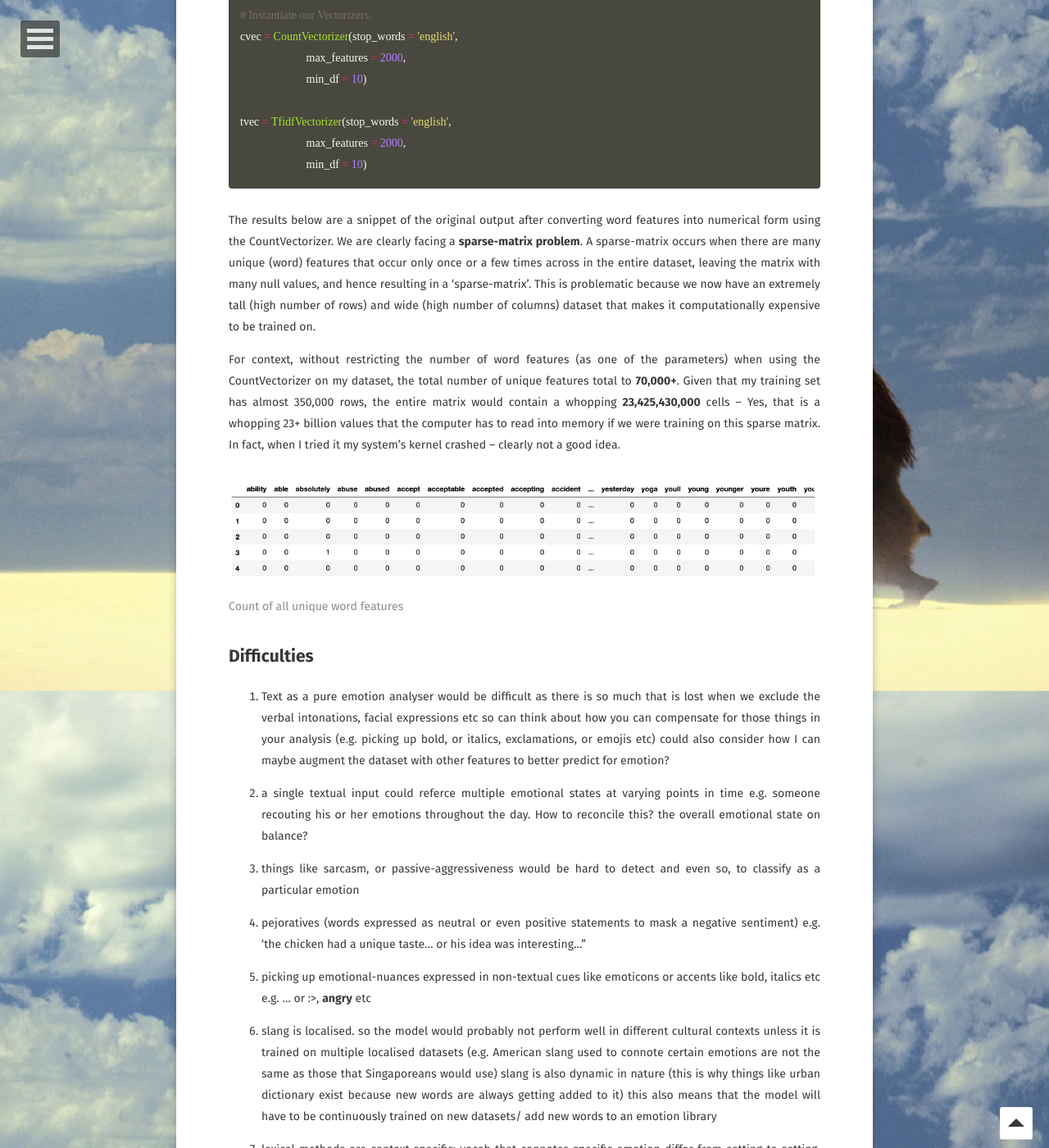
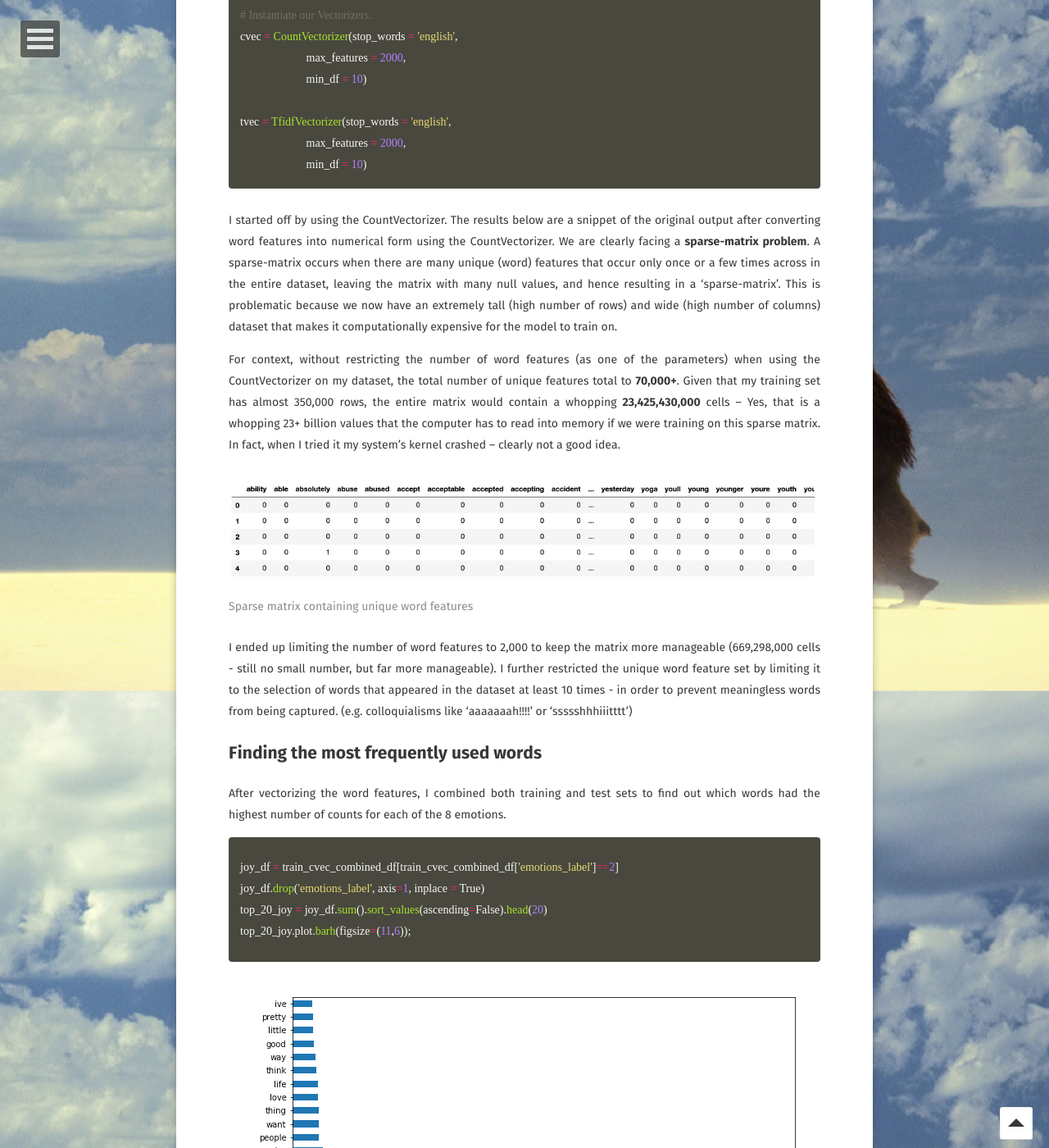
Before and after one commit to linusseah/linusseah.github.io, a Jekyll site: the page built from _posts/2018-02-21-capstone.md, in a window 1280 px wide and 1400 px high, scrolled down 7690 px. Shown: the whole window at 82% size. Built offline with Jekyll 4.4.1, drawn with Linux system fonts in a browser that asks for light colours; some web fonts are replaced; comment, search, counter and statistics services are not loaded; some of the changed text lies outside the part shown.

Commit message:
Update 2018-02-21-capstone.md

```diff
--- a/_posts/2018-02-21-capstone.md
+++ b/_posts/2018-02-21-capstone.md
@@ -284,16 +284,42 @@
 
 {% endhighlight %}
 
-The results below are a snippet of the original output after converting word features into numerical form using the CountVectorizer. We are clearly facing a **sparse-matrix problem**. A sparse-matrix occurs when there are many unique (word) features that occur only once or a few times across in the entire dataset, leaving the matrix with many null values, and hence resulting in a 'sparse-matrix'. This is problematic because we now have an extremely tall (high number of rows) and wide (high number of columns) dataset that makes it computationally expensive to be trained on.
+I started off by using the CountVectorizer. The results below are a snippet of the original output after converting word features into numerical form using the CountVectorizer. We are clearly facing a **sparse-matrix problem**. A sparse-matrix occurs when there are many unique (word) features that occur only once or a few times across in the entire dataset, leaving the matrix with many null values, and hence resulting in a 'sparse-matrix'. This is problematic because we now have an extremely tall (high number of rows) and wide (high number of columns) dataset that makes it computationally expensive for the model to train on.
 
 For context, without restricting the number of word features (as one of the parameters) when using the CountVectorizer on my dataset, the total number of unique features total to **70,000+**. Given that my training set has almost 350,000 rows, the entire matrix would contain a whopping **23,425,430,000** cells -- Yes, that is a whopping 23+ billion values that the computer has to read into memory if we were training on this sparse matrix. In fact, when I tried it my system's kernel crashed -- clearly not a good idea.
 
 <figure>
 	<img src="../assets/img/sparse_m.png">
-	<figcaption> Count of all unique word features </figcaption>
+	<figcaption> Sparse matrix containing unique word features </figcaption>
 </figure>
 
+I ended up limiting the number of word features to 2,000 to keep the matrix more manageable (669,298,000 cells - still no small number, but far more manageable). I further restricted the unique word feature set by limiting it to the selection of words that appeared in the dataset at least 10 times - in order to prevent meaningless words from being captured. (e.g. colloquialisms like 'aaaaaaah!!!!' or 'ssssshhhiiitttt')
 
+## Finding the most frequently used words
+
+After vectorizing the word features, I combined both training and test sets to find out which words had the highest number of counts for each of the 8 emotions.
+
+{% highlight python %}
+joy_df = train_cvec_combined_df[train_cvec_combined_df['emotions_label']==2]
+joy_df.drop('emotions_label', axis=1, inplace = True)
+top_20_joy = joy_df.sum().sort_values(ascending=False).head(20)
+top_20_joy.plot.barh(figsize=(11,6));
+{% endhighlight %}
+
+<figure>
+	<img src="../assets/img/top20_joy.png">
+	<figcaption> Top 20 word features for 'Joy' </figcaption>
+</figure>
+
+The key observation here was that there was quite a few overlapping frequently used words across the 8 emotion classes, most of which were not particularly informative (e.g. words like 'im', 'feeling', 'feel', 'know', 'day'). This indicated that perhaps CountVectorizer might not be the best vectorizer to use in this instance as it was capturing frequently used words that were not meaningful in distinguishing between the different emotional classes.
+
+This was confirmed when I combined the top 20 words across all 8 emotion classes to find that that only 59 out of 160 or 36.8% of the most frequently used words were unique.
+
+**There were a few improvements that I can make based on these observations**:
+1. Use a TFIDF Vectorizer since it will penalize terms that get used too frequently across the dataset
+2. Expand my list of stopwords to include less meaningfull words like word contractions
+
+## Fitting the Baseline Model
 
 
 
@@ -310,6 +336,9 @@
 
 {% endhighlight %}
 
+{% highlight python %}
+
+{% endhighlight %}
 
 ## Difficulties
 
```
